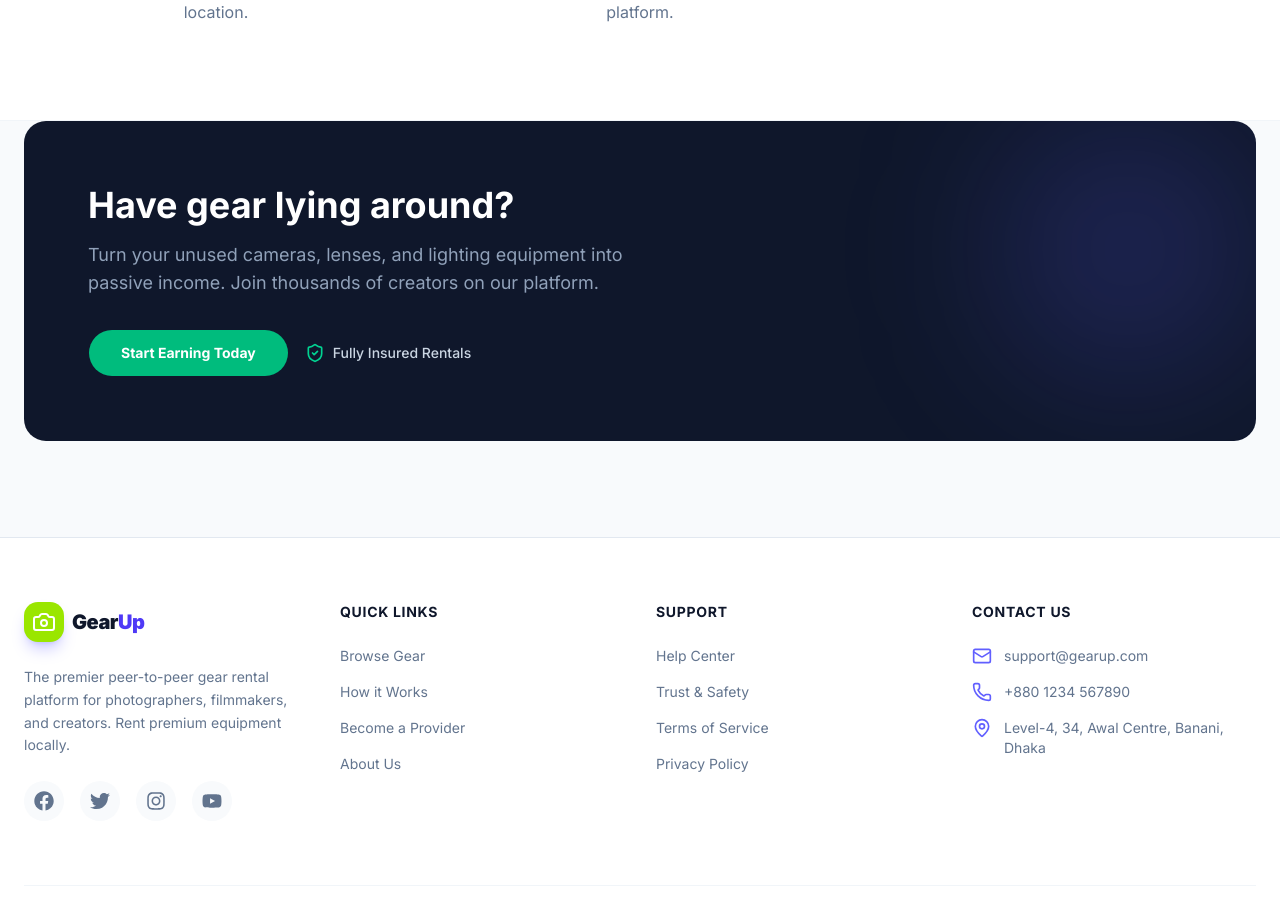
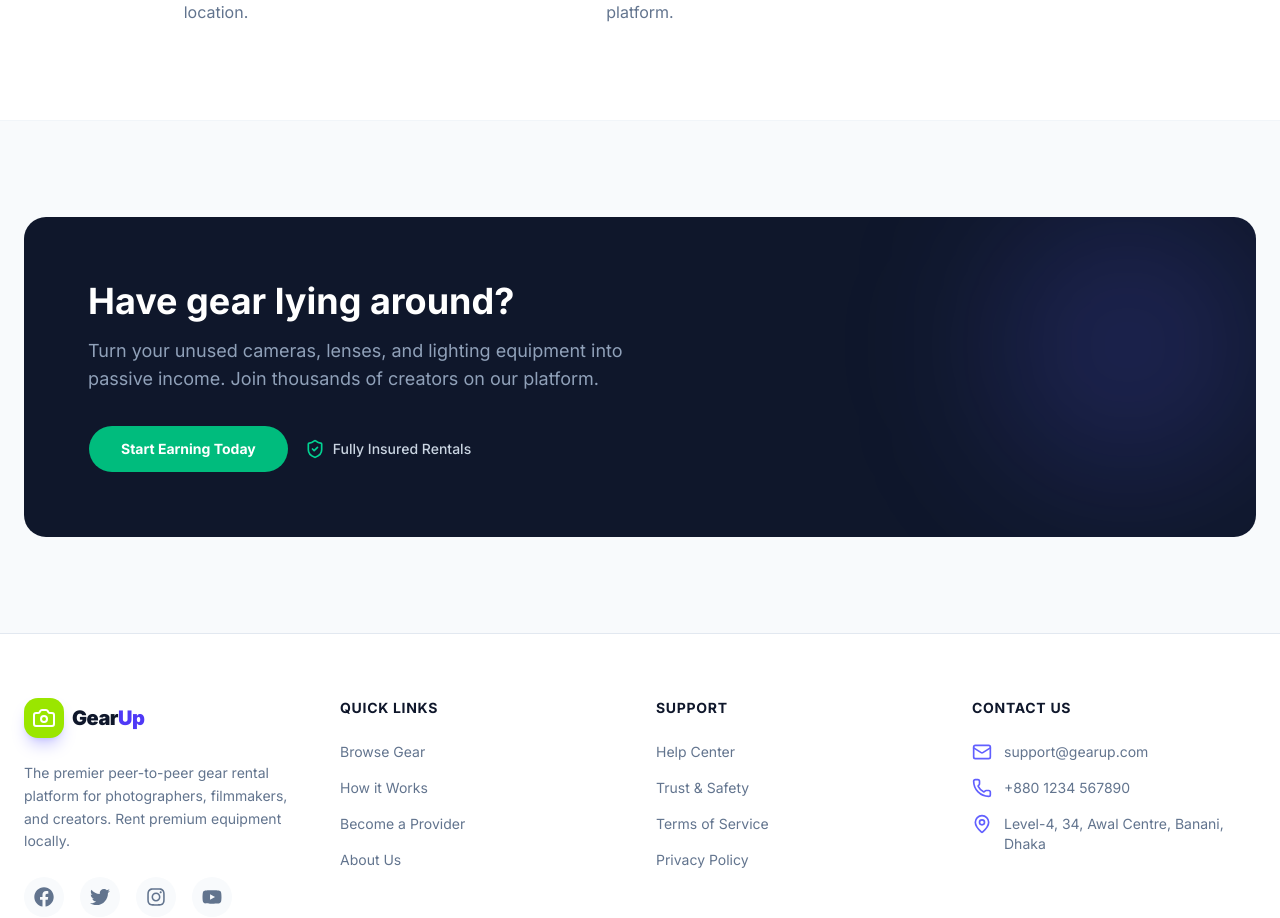
Before and after one commit to mdabdulaziz6236/gearup-frontend, a Next.js app: page / in a window 1280 px wide. Shown: the part 1228-2146 px from the top of the page. Built offline with nearby package versions, Linux system fonts and the light colour scheme; no server answers.

Commit message:
fix(.md) : Updated readme.md file as project

```diff
--- a/app/dashboard/layout.tsx
+++ b/app/dashboard/layout.tsx
@@ -10,7 +10,7 @@ export default async function DashboardLayout({
     const user = await getMe()
 
   return (
-    <div className="flex min-h-screen w-full bg-slate-50">
+    <div className="flex min-h-screen w-full bg-slate-50 dark:bg-indigo-500/20">
       {/* Desktop Sidebar */}
       <div className="hidden lg:block w-64 shrink-0 p-4">
         <Sidebar role={user?.data?.role} />
--- a/components/home/CtaSection.tsx
+++ b/components/home/CtaSection.tsx
@@ -4,7 +4,7 @@ import { Button } from "@/components/ui/button";
 
 export default function CtaSection() {
   return (
-    <section className="max-w-7xl mx-auto px-4 sm:px-6 pb-24">
+    <section className="max-w-7xl mx-auto px-4 sm:px-6 py-24">
       <div className="bg-slate-900 dark:bg-slate-900 rounded-3xl p-10 md:p-16 text-center md:text-left flex flex-col md:flex-row items-center justify-between gap-10 relative overflow-hidden">
         {/* Decorative Pattern */}
         <div className="absolute right-0 top-0 w-64 h-64 bg-indigo-500/20 blur-[80px] rounded-full"></div>
```
Also changed, not shown: 2 other files (tests, documents, lock files or other folders).
